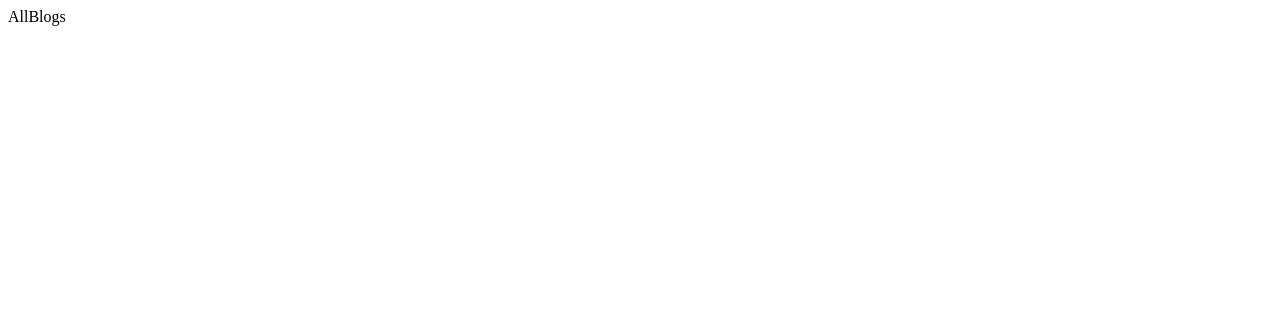
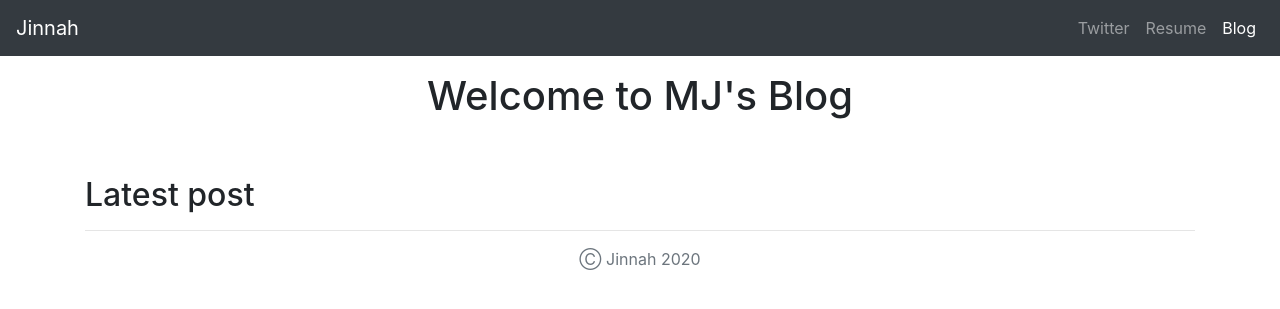
Before and after one commit to jinnah/portfolio_udemy, a Django app: page /blog/ in a window 1280 px wide. Before the commit the part shown is almost empty. Shown: the top 309 px of the page. Run offline with Django 3.2, Linux system fonts and the light colour scheme; data that the repository does not hold is empty; some libraries are stand-ins or nearby versions.

Commit message:
Blog is almost complete!

```diff
--- a/blog/templates/blog/allblogs.html
+++ b/blog/templates/blog/allblogs.html
@@ -1,10 +1,96 @@
-<!DOCTYPE html>
+
+<!doctype html>
 <html lang="en">
-<head>
-    <meta charset="UTF-8">
-    <title>AllBlogs</title>
-</head>
-<body>
-AllBlogs
+  <head>
+    <meta charset="utf-8">
+    <meta name="viewport" content="width=device-width, initial-scale=1, shrink-to-fit=no">
+    <meta name="description" content="">
+    <meta name="author" content="Mark Otto, Jacob Thornton, and Bootstrap contributors">
+    <meta name="generator" content="Jekyll v3.8.6">
+    <title>Album example · Bootstrap</title>
+
+    <link rel="canonical" href="https://getbootstrap.com/docs/4.4/examples/album/">
+
+    <!-- Bootstrap core CSS -->
+    <link rel="stylesheet" href="https://stackpath.bootstrapcdn.com/bootstrap/4.4.1/css/bootstrap.min.css" integrity="sha384-Vkoo8x4CGsO3+Hhxv8T/Q5PaXtkKtu6ug5TOeNV6gBiFeWPGFN9MuhOf23Q9Ifjh" crossorigin="anonymous">
+
+    <!-- Favicons -->
+<link rel="apple-touch-icon" href="/docs/4.4/assets/img/favicons/apple-touch-icon.png" sizes="180x180">
+<link rel="icon" href="/docs/4.4/assets/img/favicons/favicon-32x32.png" sizes="32x32" type="image/png">
+<link rel="icon" href="/docs/4.4/assets/img/favicons/favicon-16x16.png" sizes="16x16" type="image/png">
+<link rel="manifest" href="/docs/4.4/assets/img/favicons/manifest.json">
+<link rel="mask-icon" href="/docs/4.4/assets/img/favicons/safari-pinned-tab.svg" color="#563d7c">
+<link rel="icon" href="/docs/4.4/assets/img/favicons/favicon.ico">
+<meta name="msapplication-config" content="/docs/4.4/assets/img/favicons/browserconfig.xml">
+<meta name="theme-color" content="#563d7c">
+
+
+    <style>
+      .bd-placeholder-img {
+        font-size: 1.125rem;
+        text-anchor: middle;
+        -webkit-user-select: none;
+        -moz-user-select: none;
+        -ms-user-select: none;
+        user-select: none;
+      }
+
+      @media (min-width: 768px) {
+        .bd-placeholder-img-lg {
+          font-size: 3.5rem;
+        }
+      }
+    </style>
+    <!-- Custom styles for this template -->
+    <link href="album.css" rel="stylesheet">
+  </head>
+  <body>
+  <header>
+      <nav class="navbar navbar-expand-lg navbar-dark bg-dark">
+  <a class="navbar-brand" href="#">Jinnah</a>
+  <button class="navbar-toggler" type="button" data-toggle="collapse" data-target="#navbarNavAltMarkup" aria-controls="navbarNavAltMarkup" aria-expanded="false" aria-label="Toggle navigation">
+    <span class="navbar-toggler-icon"></span>
+  </button>
+  <div class="collapse navbar-collapse" id="navbarNavAltMarkup">
+    <div class="navbar-nav ml-auto">
+      <a class="nav-item nav-link" href="#">Twitter</a>
+      <a class="nav-item nav-link" href="#">Resume</a>
+      <a class="nav-item nav-link active" href="#">Blog</a>
+    </div>
+  </div>
+</nav>
+
+</header>
+
+<main role="main">
+    <div class="container">
+     <h1 class="text-center pt-3">Welcome to MJ's Blog</h1>
+    <br/>
+    <br/>
+    <h2>Latest post</h2>
+        <hr/>
+    {% for blog in blogs.all %}
+        <a href=""><h3>{{ blog.title}}</h3></a>
+        {{ blog.pub_date}}
+        <br/>
+        <img class="img-fluid" src="{{blog.image.url}}" height="200" width="200"/>
+        <br/>
+        {{ blog.body}}
+        {% endfor %}
+     </div>
+
+</main>
+
+
+
+
+<footer class="text-muted">
+  <div class="container text-center">
+    <p>Ⓒ Jinnah {% now "Y" %} </p>
+  </div>
+</footer>
+    <script src="https://code.jquery.com/jquery-3.4.1.slim.min.js" integrity="sha384-J6qa4849blE2+poT4WnyKhv5vZF5SrPo0iEjwBvKU7imGFAV0wwj1yYfoRSJoZ+n" crossorigin="anonymous"></script>
+    <script src="https://cdn.jsdelivr.net/npm/popper.js@1.16.0/dist/umd/popper.min.js" integrity="sha384-Q6E9RHvbIyZFJoft+2mJbHaEWldlvI9IOYy5n3zV9zzTtmI3UksdQRVvoxMfooAo" crossorigin="anonymous"></script>
+    <script src="https://stackpath.bootstrapcdn.com/bootstrap/4.4.1/js/bootstrap.min.js" integrity="sha384-wfSDF2E50Y2D1uUdj0O3uMBJnjuUD4Ih7YwaYd1iqfktj0Uod8GCExl3Og8ifwB6" crossorigin="anonymous"></script>
 </body>
 </html>
--- a/blog/views.py
+++ b/blog/views.py
@@ -1,4 +1,6 @@
 from django.shortcuts import render
+from .models import Blog
 
 def allblogs(request):
-    return render(request, 'blog/allblogs.html')
+    blogs = Blog.objects
+    return render(request, 'blog/allblogs.html', {'blogs':blogs})
--- a/jobs/views.py
+++ b/jobs/views.py
@@ -1,7 +1,5 @@
 from django.shortcuts import render
-
-from.models import Job
-
+from .models import Job
 
 def home(request):
     jobs = Job.objects #(This is to retrive the entire Job table from models.py. We need to import Job first (2nd line))
```
